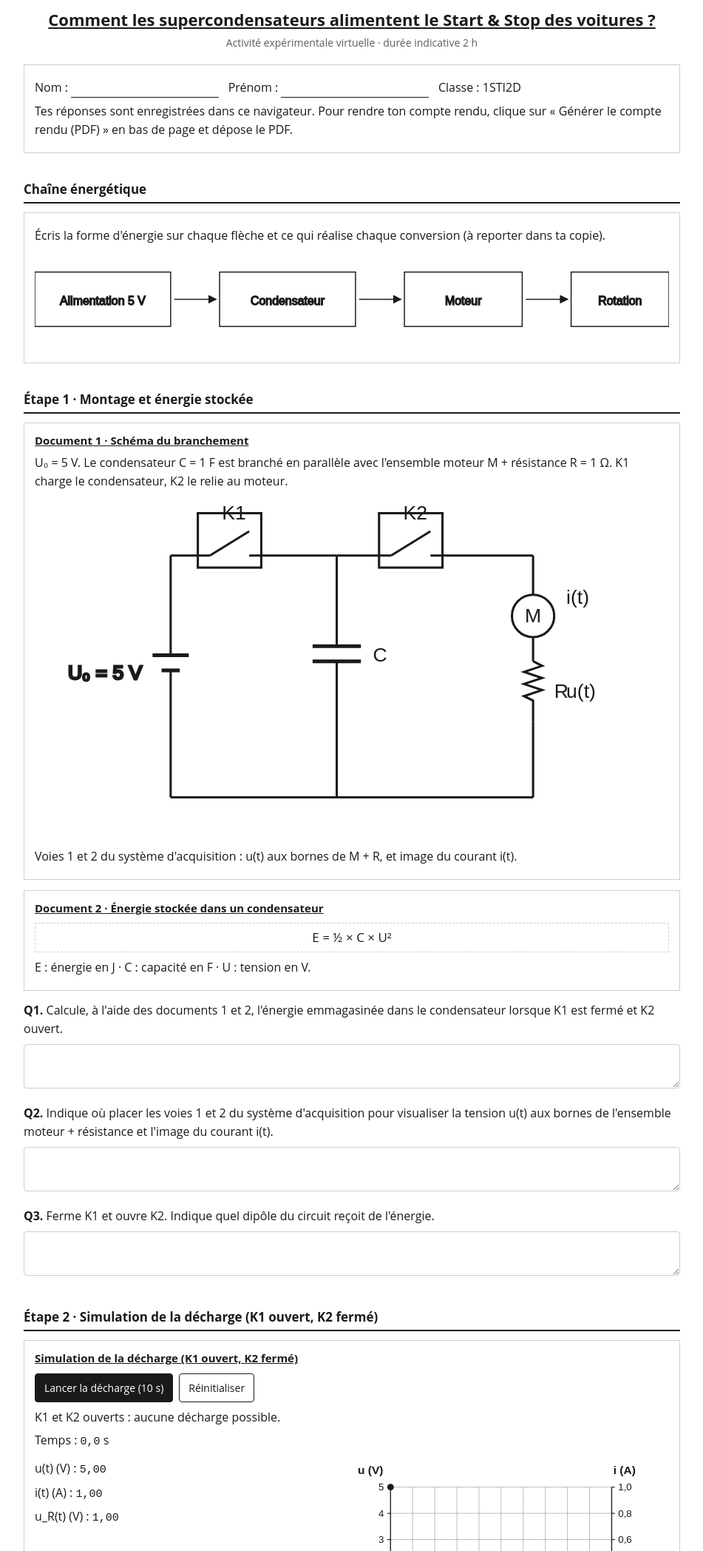
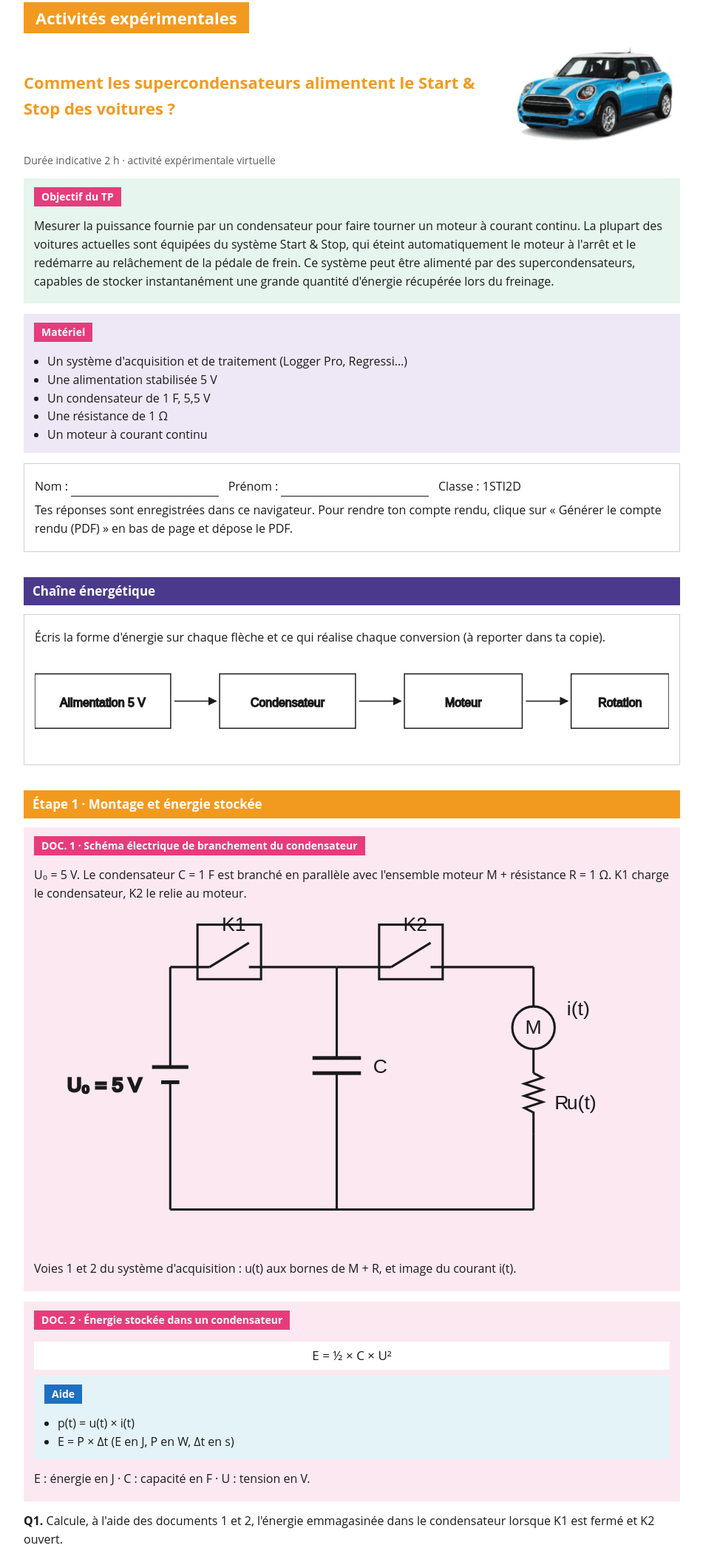
Before and after one commit to yanissegheraibia-0403/supercondensateurs-start-stop, a plain HTML site: page index.html in a window 1280 px wide. Shown: the part 82-2178 px from the top of the page at 74% size, without its empty margins (164-1115 px from the left). Drawn offline with Linux system fonts and the light colour scheme.

Commit message:
Mise en page couleurs du manuel, photo de la voiture, aide
Co-Authored-By: Claude Haiku 5.5 <noreply@anthropic.com>

```diff
--- a/index.html
+++ b/index.html
@@ -5,7 +5,8 @@
 <meta name="viewport" content="width=device-width, initial-scale=1">
 <title>Comment les supercondensateurs alimentent le Start &amp; Stop des voitures ?</title>
 <style>
-:root{--fg:#1a1a1a;--muted:#5d5d5d;--line:#cfcfcf;--bg:#fff;--soft:#f5f5f5}
+:root{--fg:#1a1a1a;--muted:#5d5d5d;--line:#cfcfcf;--bg:#fff;--soft:#f5f5f5;
+  --orange:#F29A1F;--purple:#4B3A8C;--pink:#E63C7C;--pinkbg:#FCE8F0;--greenbg:#E6F5EE;--violetbg:#EEE8F6;--bluebg:#E4F3F8;--blue:#1F6FC2}
 @media (prefers-color-scheme: dark){:root:not([data-theme="light"]){--fg:#eaeaea;--muted:#aaa;--line:#444;--bg:#151515;--soft:#222}}
 :root[data-theme="dark"]{--fg:#eaeaea;--muted:#aaa;--line:#444;--bg:#151515;--soft:#222}
 *{box-sizing:border-box}
@@ -13,39 +14,66 @@ body{margin:0;background:var(--bg);color:var(--fg);font-family:"Open Sans",Arial
 main{max-width:920px;margin:0 auto;padding:16px 16px 56px}
 .entete{font-family:"Courier New",monospace;font-size:13px;display:flex;justify-content:space-between;gap:8px;flex-wrap:wrap;border-bottom:1px solid var(--line);padding-bottom:6px}
 .themes{font-family:"Courier New",monospace;font-weight:bold;font-size:13px;margin-top:8px}
-h1{font-size:22px;text-align:center;text-decoration:underline;margin:20px 0 4px}
-.sous{text-align:center;color:var(--muted);margin:0 0 18px;font-size:14px}
-h2{font-size:17px;border-bottom:2px solid var(--fg);padding-bottom:4px;margin:36px 0 12px}
+.bandeau{display:inline-block;background:var(--orange);color:#fff;font-size:22px;font-weight:bold;padding:4px 16px;margin-top:14px}
+.titre{display:flex;gap:16px;align-items:center;flex-wrap:wrap;margin:10px 0 4px}
+.titre h1{font-size:22px;color:var(--orange);margin:0;flex:1 1 360px}
+.titre img{width:230px;max-width:45%;height:auto}
+.sous{color:var(--muted);margin:0 0 14px;font-size:14px}
+h2{font-size:17px;color:#fff;background:var(--purple);padding:6px 12px;margin:34px 0 12px}
+h2.etape{background:var(--orange)}
 .box{border:1px solid var(--line);padding:12px 14px;margin:0 0 14px;background:var(--bg)}
-.box h3{font-size:15px;margin:0 0 6px;text-decoration:underline}
+.box h3{display:inline-block;font-size:14px;color:#fff;background:var(--pink);padding:2px 10px;margin:0 0 8px}
+.box.doc{background:var(--pinkbg);border:none}
+.box.objectif{background:var(--greenbg);border:none}
+.box.materiel{background:var(--violetbg);border:none}
+.box.aide{background:var(--bluebg);border:none}
+.box.aide h3{background:var(--blue)}
+.box.aide ul{margin:6px 0 0 18px;padding:0}
 .box p{margin:6px 0}
-.formule{text-align:center;font-size:17px;margin:8px 0;padding:6px;border:1px dashed var(--line)}
+.formule{text-align:center;font-size:17px;margin:8px 0;padding:6px;background:#fff}
 .grille{display:grid;grid-template-columns:1fr 1fr;gap:16px;align-items:start}
 @media (max-width:700px){.grille{grid-template-columns:1fr}}
 .btns{display:flex;gap:8px;flex-wrap:wrap;margin:8px 0}
-.btn{font:inherit;font-size:14px;padding:8px 12px;border:1px solid var(--fg);background:var(--bg);color:var(--fg);border-radius:4px;cursor:pointer}
-.btn.on{background:var(--fg);color:var(--bg)}
-input[type=range]{width:100%}
+.btn{font:inherit;font-size:14px;padding:8px 12px;border:1px solid var(--pink);background:var(--bg);color:var(--fg);border-radius:4px;cursor:pointer}
+.btn.on{background:var(--pink);color:#fff}
+.btn:disabled{opacity:.5;cursor:default}
 .val{font-family:"Courier New",monospace;font-size:15px}
-table{border-collapse:collapse;width:100%;margin:8px 0;font-size:13px}
-th,td{border:1px solid var(--line);padding:3px 4px;text-align:center}
-th{background:var(--soft)}
 svg{width:100%;height:auto;display:block;margin:6px 0}
 .q{margin:14px 0 4px}
 .q b{font-weight:700}
 textarea{width:100%;box-sizing:border-box;min-height:60px;font:inherit;font-size:15px;border:1px solid var(--line);border-radius:4px;padding:6px;margin-top:4px;background:var(--bg);color:var(--fg)}
 .fld{font:inherit;font-size:15px;border:none;border-bottom:1px solid var(--fg);background:transparent;color:var(--fg);width:200px}
 .mirror{display:none;white-space:pre-wrap;border:1px solid #999;min-height:40px;padding:6px;margin-top:4px;font-size:12pt}
-.btnp{font:inherit;font-size:14px;padding:8px 14px;border:1px solid var(--fg);background:var(--bg);color:var(--fg);border-radius:4px;cursor:pointer;margin-top:24px}
-@media print{.btnp,.btnstextarea{display:none}.mirror{display:block}.q{page-break-inside:avoid}body{font-size:12pt}.box{page-break-inside:avoid}}
+.btnp{font:inherit;font-size:14px;padding:8px 14px;border:1px solid var(--pink);background:var(--pink);color:#fff;border-radius:4px;cursor:pointer;margin-top:24px}
+table{border-collapse:collapse;width:100%;font-size:13px}
+@media print{.btnp,.btns,.bandeau{display:none}textarea{display:none}.mirror{display:block}.q{page-break-inside:avoid}body{font-size:12pt}.box{page-break-inside:avoid}}
 </style>
 </head>
 <body>
 <main>
 <div class="entete"><span>Physique-Chimie</span><span>Lycée Nadar</span><span>Mr Gheraibia  2026/2027</span></div>
 <div class="themes">Thèmes : Énergies — Chapitres 1 et 2</div>
-<h1>Comment les supercondensateurs alimentent le Start &amp; Stop des voitures ?</h1>
-<p class="sous">Activité expérimentale virtuelle · durée indicative 2 h</p>
+<div class="bandeau">Activités expérimentales</div>
+<div class="titre">
+  <h1>Comment les supercondensateurs alimentent le Start &amp; Stop des voitures ?</h1>
+  <img src="voiture.png" alt="Voiture équipée du système Start &amp; Stop">
+</div>
+<p class="sous">Durée indicative 2 h · activité expérimentale virtuelle</p>
+
+<div class="box objectif">
+  <h3>Objectif du TP</h3>
+  <p>Mesurer la puissance fournie par un condensateur pour faire tourner un moteur à courant continu. La plupart des voitures actuelles sont équipées du système Start &amp; Stop, qui éteint automatiquement le moteur à l'arrêt et le redémarre au relâchement de la pédale de frein. Ce système peut être alimenté par des supercondensateurs, capables de stocker instantanément une grande quantité d'énergie récupérée lors du freinage.</p>
+</div>
+<div class="box materiel">
+  <h3>Matériel</h3>
+  <ul style="margin:6px 0 0 18px;padding:0">
+    <li>Un système d'acquisition et de traitement (Logger Pro, Regressi…)</li>
+    <li>Une alimentation stabilisée 5 V</li>
+    <li>Un condensateur de 1 F, 5,5 V</li>
+    <li>Une résistance de 1 Ω</li>
+    <li>Un moteur à courant continu</li>
+  </ul>
+</div>
 
 <div class="box">
   <p>Nom : <input id="nom" class="fld" type="text" aria-label="Nom"> &nbsp; Prénom : <input id="prenom" class="fld" type="text" aria-label="Prénom"> &nbsp; Classe : 1STI2D</p>
@@ -69,9 +97,9 @@ textarea{width:100%;box-sizing:border-box;min-height:60px;font:inherit;font-size
   </svg>
 </div>
 
-<h2>Étape 1 · Montage et énergie stockée</h2>
-<div class="box">
-  <h3>Document 1 · Schéma du branchement</h3>
+<h2 class="etape">Étape 1 · Montage et énergie stockée</h2>
+<div class="box doc">
+  <h3>DOC. 1 · Schéma électrique de branchement du condensateur</h3>
   <p>U₀ = 5 V. Le condensateur C = 1 F est branché en parallèle avec l'ensemble moteur M + résistance R = 1 Ω. K1 charge le condensateur, K2 le relie au moteur.</p>
   <svg viewBox="0 0 420 230" role="img" aria-label="Schéma du montage">
     <g fill="none" stroke="currentColor" stroke-width="1.5" font-family="Arial" font-size="13" color="currentColor">
@@ -114,9 +142,16 @@ textarea{width:100%;box-sizing:border-box;min-height:60px;font:inherit;font-size
   <p class="note">Voies 1 et 2 du système d'acquisition : u(t) aux bornes de M + R, et image du courant i(t).</p>
 </div>
 
-<div class="box">
-  <h3>Document 2 · Énergie stockée dans un condensateur</h3>
+<div class="box doc">
+  <h3>DOC. 2 · Énergie stockée dans un condensateur</h3>
   <div class="formule">E = ½ × C × U²</div>
+<div class="box aide">
+  <h3>Aide</h3>
+  <ul>
+    <li>p(t) = u(t) × i(t)</li>
+    <li>E = P × Δt (E en J, P en W, Δt en s)</li>
+  </ul>
+</div>
   <p>E : énergie en J · C : capacité en F · U : tension en V.</p>
 </div>
 
@@ -127,9 +162,9 @@ textarea{width:100%;box-sizing:border-box;min-height:60px;font:inherit;font-size
 <div class="q"><b>Q3.</b> Ferme K1 et ouvre K2. Indique quel dipôle du circuit reçoit de l'énergie.</div>
 <textarea aria-label="Réponse Q3"></textarea>
 
-<h2>Étape 2 · Simulation de la décharge (K1 ouvert, K2 fermé)</h2>
+<h2 class="etape">Étape 2 · Simulation de la décharge</h2>
 <div class="box">
-  <h3>Simulation de la décharge (K1 ouvert, K2 fermé)</h3>
+  <h3>Simulation : décharge (K1 ouvert, K2 fermé)</h3>
   <div class="btns">
     <button class="btn on" id="go" type="button">Lancer la décharge (10 s)</button>
     <button class="btn" id="reset" type="button">Réinitialiser</button>
```
Also changed, not shown: voiture.png (added).
